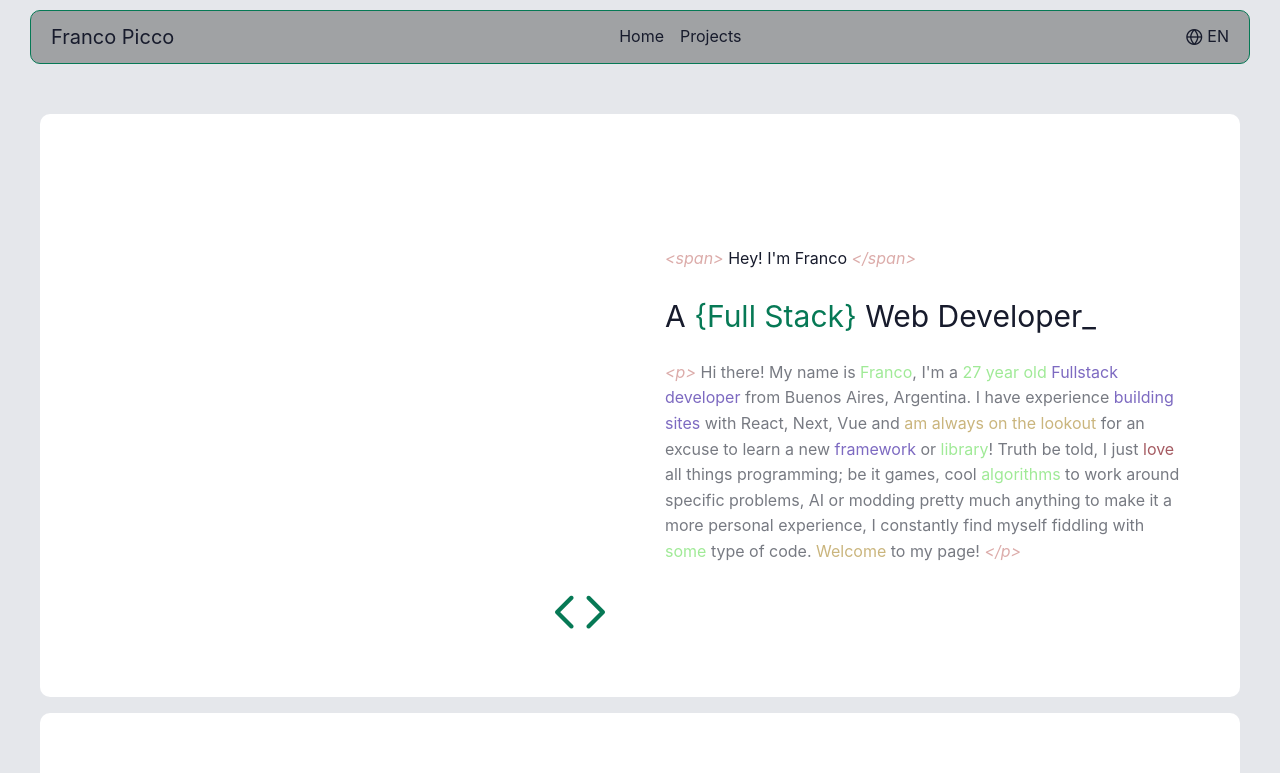
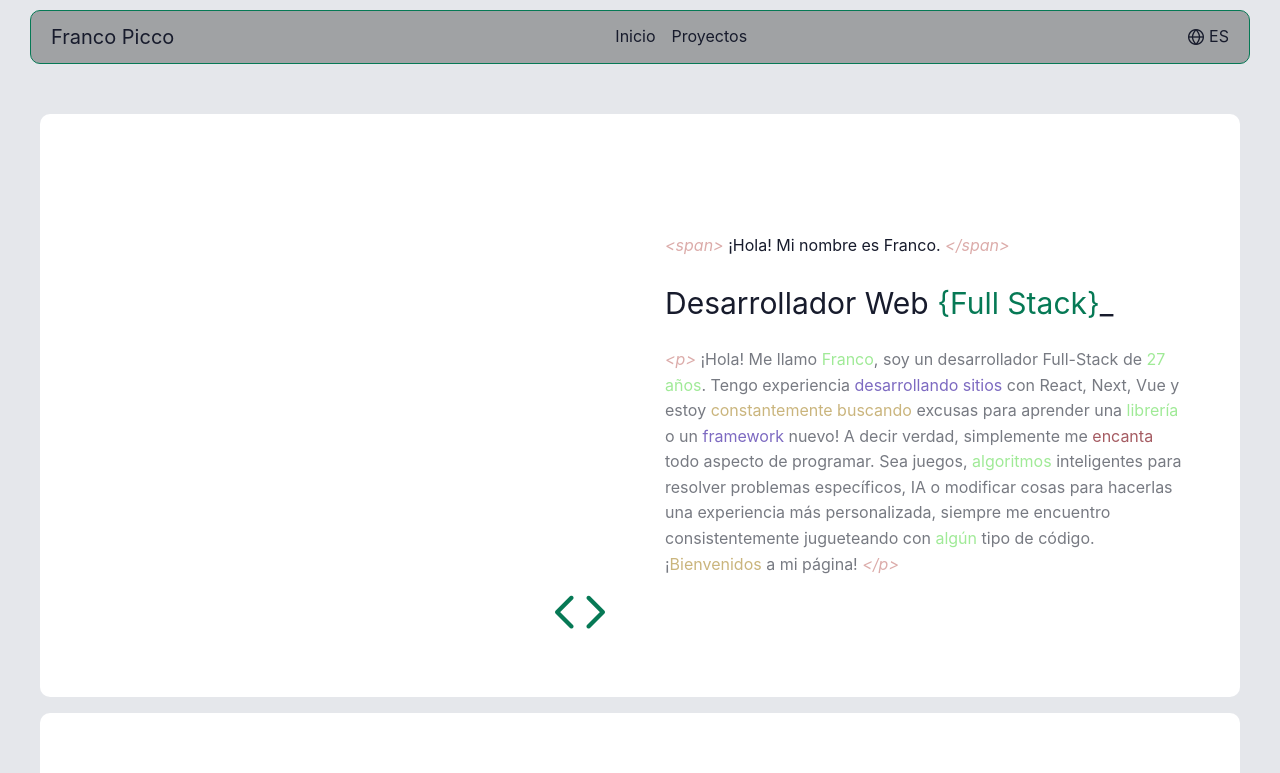
Before and after one commit to tas014/portfolio, a Vue app: page / in a window 1280 px wide. Shown: the top 773 px of the page. Built offline with nearby package versions, Linux system fonts and the light colour scheme.

Commit message:
Change default language from 'en' to 'es'

```diff
--- a/src/stores/lang.ts
+++ b/src/stores/lang.ts
@@ -1,7 +1,7 @@
 import { ref, type Ref } from 'vue'
 
 type Language = Ref<'en' | 'es'>
-const language: Language = ref('en')
+const language: Language = ref('es')
 const languageKey = Symbol('language')
 function swapLanguage() {
   language.value = language.value === 'en' ? 'es' : 'en'
```
